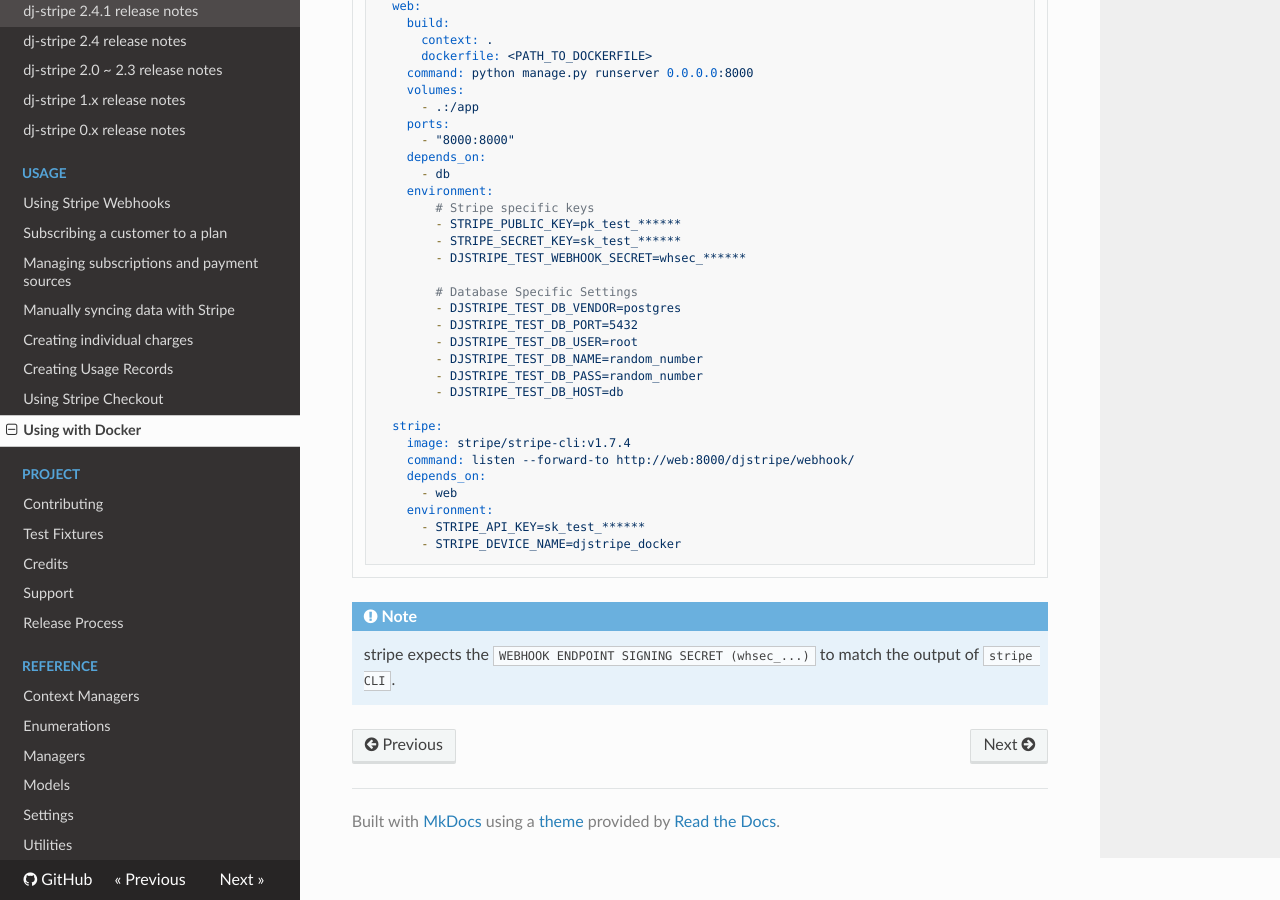
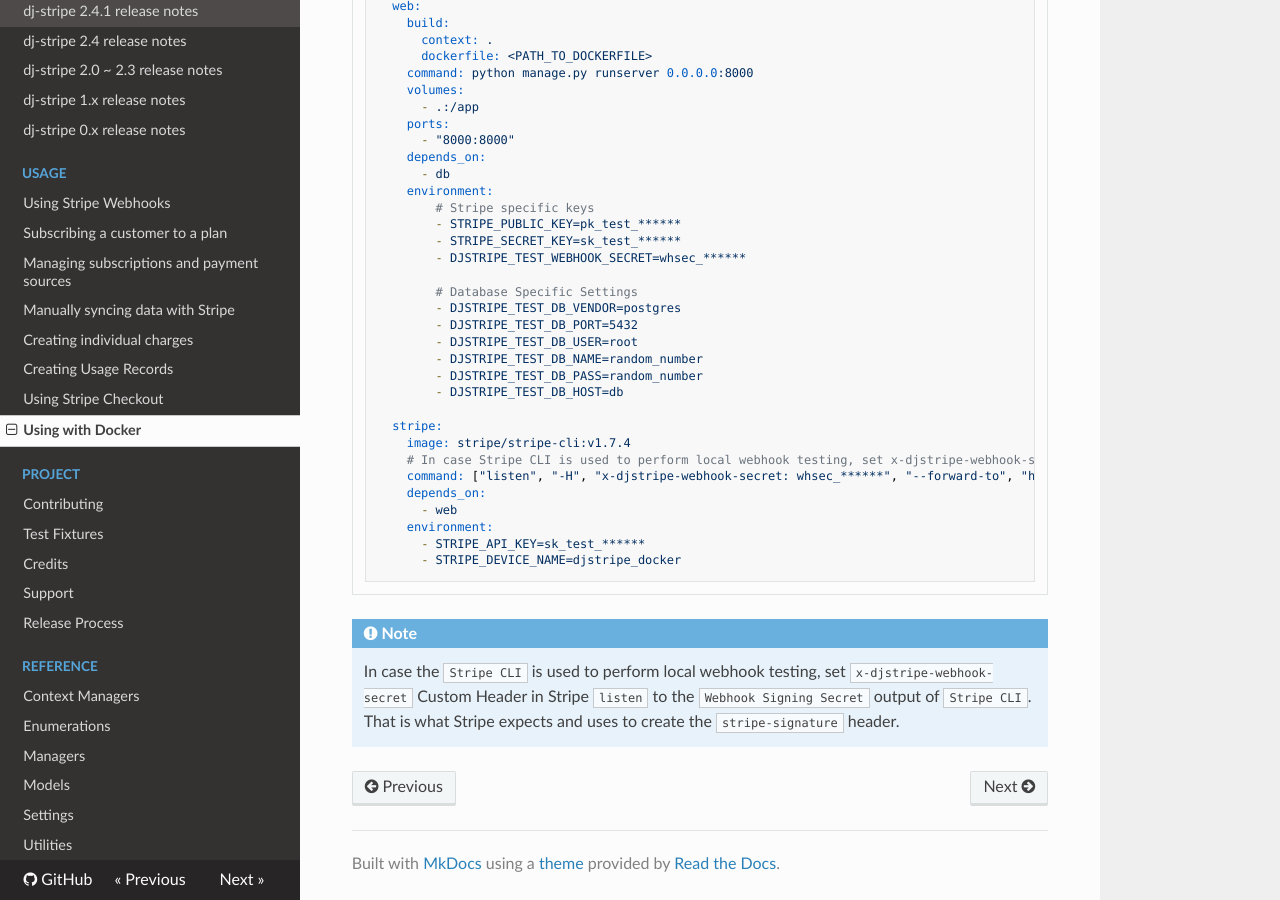
Before and after one commit to dj-stripe/dj-stripe, an MkDocs documentation site: the page built from docs/usage/using_with_docker.md, in a window 1280 px wide and 900 px high, scrolled down 629 px. Built offline with MkDocs 1.6.1, drawn with Linux system fonts in a browser that asks for light colours; nearby versions of some CDN libraries.

Commit message:
Added Custom Header to get the webhook signing secret of the stripe cli
X-Djstripe-Local-Cli-Signing-Secret needs to be set equal to the webhook signing secret of the stripe cli
as that is what stripe expects for local webhook testing.

Note Stripe expectes ALL webhooks to have the same secret as the one outputted by the CLI.

```diff
--- a/docs/usage/using_with_docker.md
+++ b/docs/usage/using_with_docker.md
@@ -52,7 +52,8 @@
 
   stripe:
     image: stripe/stripe-cli:v1.7.4
-    command: listen --forward-to http://web:8000/djstripe/webhook/
+    # In case Stripe CLI is used to perform local webhook testing, set x-djstripe-webhook-secret custom header to output of Stripe CLI.
+    command: ["listen", "-H", "x-djstripe-webhook-secret: whsec_******", "--forward-to", "http://web:8000/djstripe/webhook/"]
     depends_on:
       - web
     environment:
@@ -63,4 +64,4 @@
 
 !!! note
 
-    stripe expects the `WEBHOOK ENDPOINT SIGNING SECRET (whsec_...)` to match the output of `stripe CLI`.
+    In case the `Stripe CLI` is used to perform local webhook testing, set `x-djstripe-webhook-secret` Custom Header in Stripe `listen` to the `Webhook Signing Secret` output of `Stripe CLI`. That is what Stripe expects and uses to create the `stripe-signature` header.
```
Also changed, not shown: docs/usage/local_webhook_testing.md (added, +29 -0 lines), 1 other file.
